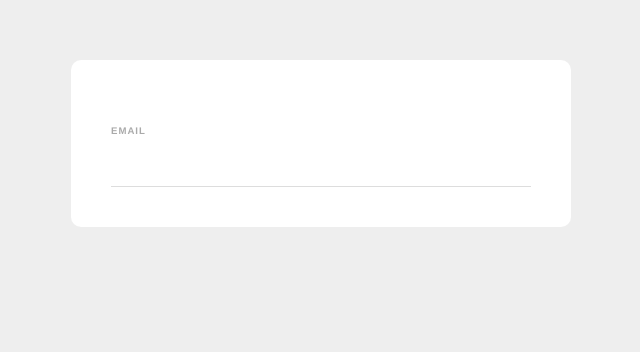
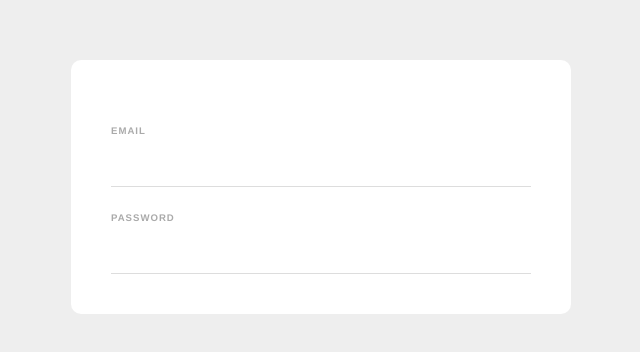
Before and after one commit to afolabiopakunle/vue-form-inputs, a Vue app: page / in a window 1280 px wide. Shown: the top 352 px of the page, without its empty margins (319-959 px from the left). Built offline with nearby package versions, Linux system fonts and the light colour scheme.

Commit message:
text input implemented

```diff
--- a/src/components/SignupForm.vue
+++ b/src/components/SignupForm.vue
@@ -1,15 +1,36 @@
 <template>
     <form>
         <label for="email">Email</label>
-        <input type="email" name="email" id="email" required>
+        <input
+        v-model="email"
+        type="email"
+        name="email"
+        id="email"
+        required
+        />
+
+        <label for="password">Password</label>
+        <input
+        v-model="password"
+        type="email"
+        name="password"
+        id="password"
+        required
+        />
+        {{ email }} {{ password }}
     </form>
 </template>
 <script>
 export default {
-
+data() {
+    return {
+        email: '',
+        password: '',
+    }
+}
 }
 </script>
-<style>
+<style scoped>
 
 form {
     max-width: 420px;
@@ -28,6 +49,7 @@ label {
     text-transform: uppercase;
     letter-spacing: 1px;
     font-weight: bold;
+    cursor: pointer;
 }
 
 input {
```
